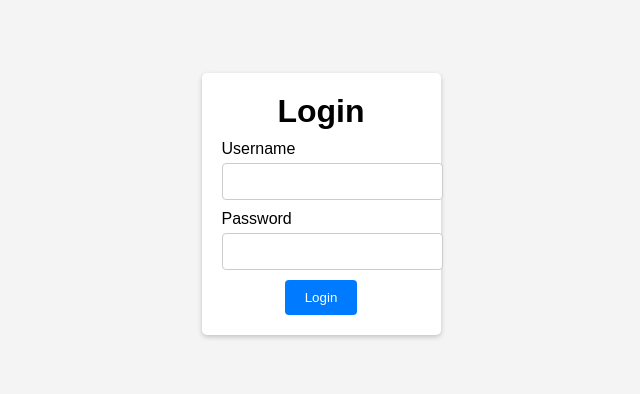
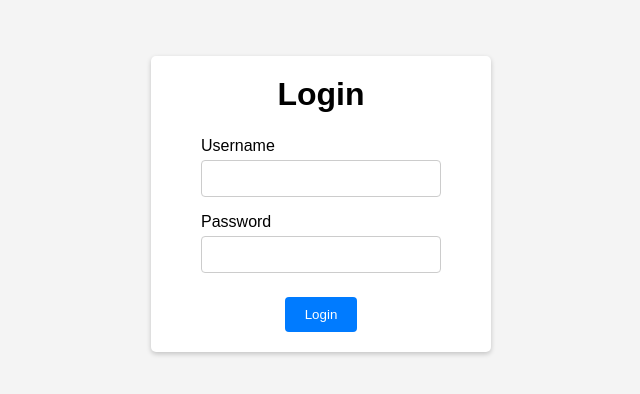
Before and after one commit to ksakash/newton-school-lessons, a plain HTML site: page html_login_app/index.html in a window 1280 px wide. Shown: the part 196-590 px from the top of the page, without its empty margins (319-959 px from the left). Drawn offline with Linux system fonts and the light colour scheme.

Commit message:
restyle login page

```diff
--- a/html_login_app/style.css
+++ b/html_login_app/style.css
@@ -14,15 +14,26 @@ body {
     border-radius: 5px;
     box-shadow: 0 2px 5px rgba(0, 0, 0, 0.2);
     text-align: center;
+    display: flex;
+    flex-direction: column;
+    align-items: center;
+    min-width: 300px;
+}
+
+#login-form {
+    width: 80%;
 }
 
 h1 {
-    margin: 0;
+    margin: 0 0 8px 0;
 }
 
 .form-group {
     text-align: left;
-    margin: 10px 0;
+    margin: 16px 0;
+    display: flex;
+    flex-direction: column;
+    align-items: left;
 }
 
 label {
@@ -30,7 +41,7 @@ label {
 }
 
 input {
-    width: 100%;
+    width: calc(100%-20px);
     padding: 10px;
     margin-top: 5px;
     border: 1px solid #ccc;
@@ -44,6 +55,7 @@ button {
     border: none;
     border-radius: 4px;
     cursor: pointer;
+    margin-top: 8px;
 }
 
 button:hover {
```
Also changed, not shown: html_login_app/index.html (+3 -0 lines).
